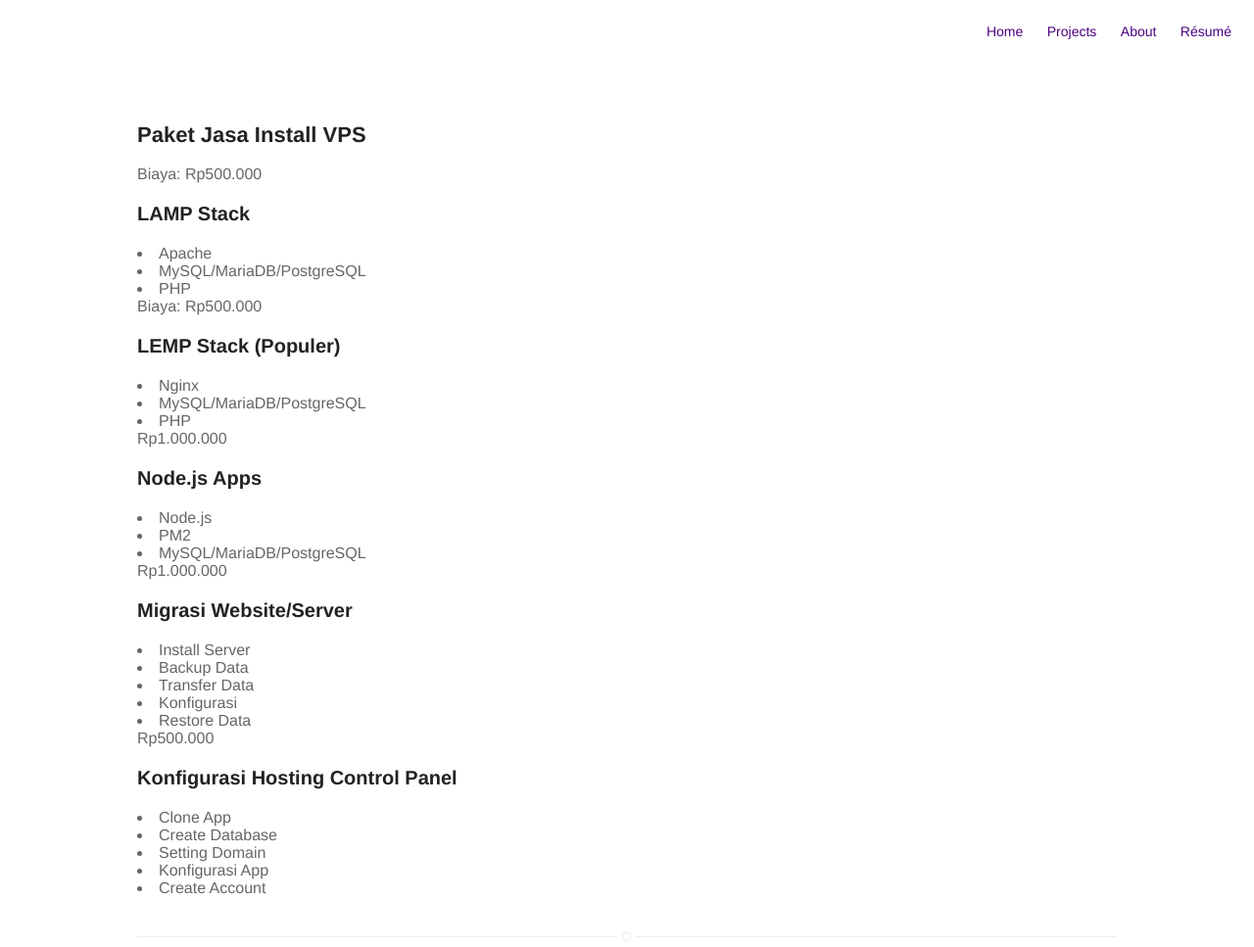
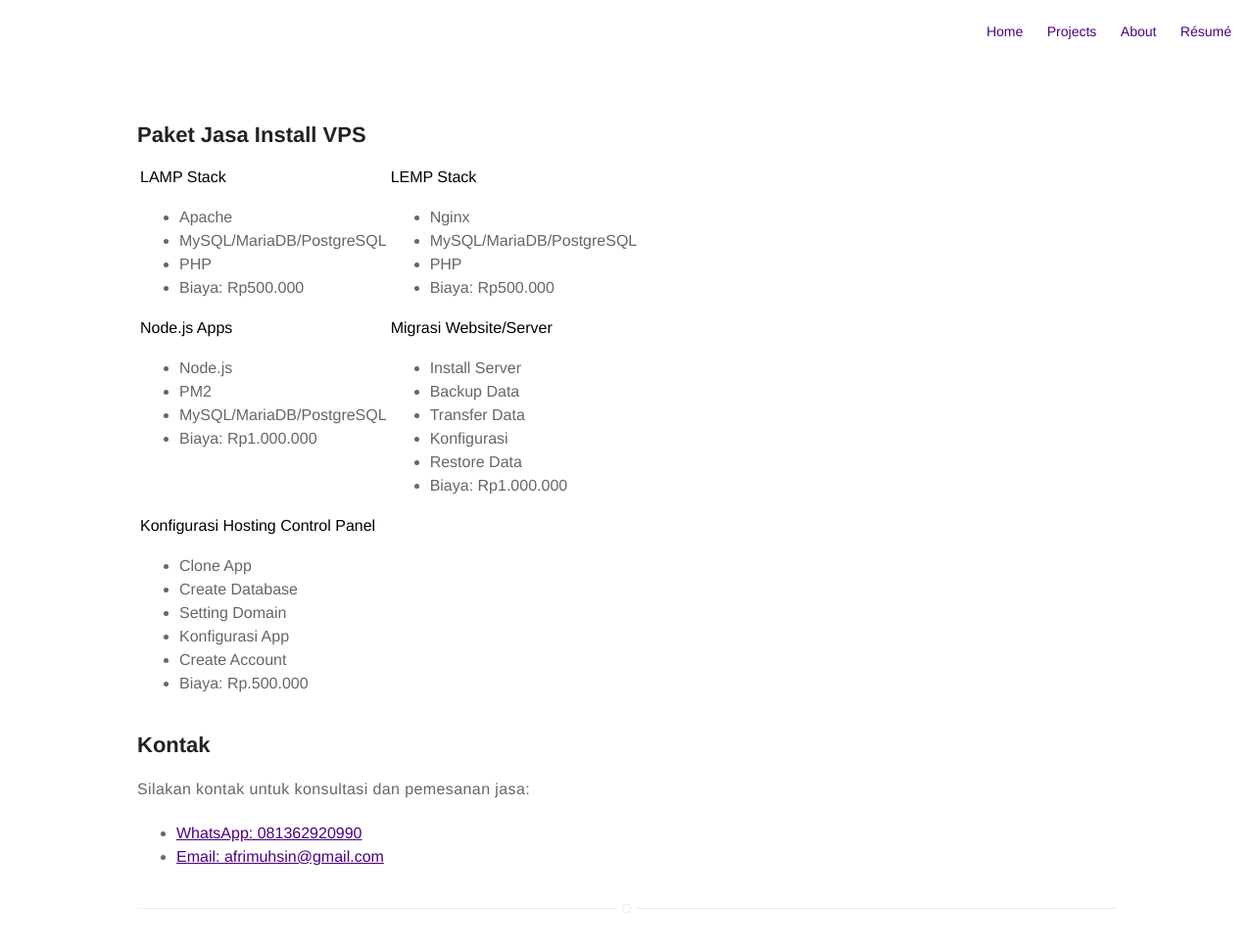
Before and after one commit to afridermawanginting/afridermawanginting.github.io, a Jekyll site: the page built from jasa.html, in a window 1280 px wide, cut to the strip 0-967 px from the top of the page. Shown: the whole strip at 98% size. Built offline with Jekyll 4.4.1, drawn with Linux system fonts in a browser that asks for light colours; nearby versions of some CDN libraries; emoji names are drawn with the system emoji font.

Commit message:
perbaikan tampilan

```diff
--- a/jasa.html
+++ b/jasa.html
@@ -14,51 +14,94 @@
             </div>
         {% endif %}
     {% endfor %} -->
+
     <div class="item">
         <h2 class="title">Paket Jasa Install VPS</h2>
     </div>
 
     <div class="item">
-        <aside>Biaya: Rp500.000 </aside>
-        <h3 class="title">LAMP Stack</h3>
+        <table class="table">
+            <tbody>
+              <tr>
+                <td>
+                    <strong>LAMP Stack</strong>
+                </td>
+                <td>
+                    <strong>LEMP Stack</strong>
+                </td>
+              </tr>
+              <tr valign="top">
+                <td>
+                    <ul>
                         <li>Apache</li>
                         <li>MySQL/MariaDB/PostgreSQL</li>
                         <li>PHP</li>
-    </div>
-
-    <div class="item">
-        <aside>Biaya: Rp500.000 </aside>
-        <h3 class="title">LEMP Stack (Populer)</h3>
+                        <li>Biaya: Rp500.000</li>
+                    </ul>
+                </td>
+                <td>
+                    <ul>
                         <li>Nginx</li>
                         <li>MySQL/MariaDB/PostgreSQL</li>
                         <li>PHP</li>
-    </div>
-
-    <div class="item">
-        <aside>Rp1.000.000 </aside>
-        <h3 class="title">Node.js Apps</h3>
+                        <li>Biaya: Rp500.000</li>
+                    </ul>
+                </td>
+              </tr>
+              <tr>
+                <td>
+                    <strong>Node.js Apps</strong>
+                </td>
+                <td>
+                    <strong>Migrasi Website/Server</strong>
+                </td>
+              </tr>
+              <tr valign="top">
+                <td>
+                    <ul>
                         <li>Node.js</li>
                         <li>PM2</li>
                         <li>MySQL/MariaDB/PostgreSQL</li>
-    </div>
-
-    <div class="item">
-        <aside>Rp1.000.000 </aside>
-        <h3 class="title">Migrasi Website/Server</h3>
+                        <li>Biaya: Rp1.000.000</li>
+                    </ul>
+                </td>
+                <td>
+                    <ul>
                         <li>Install Server</li>
                         <li>Backup Data</li>
                         <li>Transfer Data</li>
                         <li>Konfigurasi</li>
                         <li>Restore Data</li>
-    </div>
-
-    <div class="item">
-        <aside>Rp500.000 </aside>
-        <h3 class="title">Konfigurasi Hosting Control Panel</h3>
+                        <li>Biaya: Rp1.000.000</li>
+                    </ul>
+                </td>
+              </tr>
+              <tr>
+                <td>
+                    <strong>Konfigurasi Hosting Control Panel</strong>
+                </td>
+              </tr>
+              <tr valign="top">
+                <td>
+                    <ul>
                         <li>Clone App</li>
                         <li>Create Database</li>
                         <li>Setting Domain</li>
                         <li>Konfigurasi App</li>
                         <li>Create Account</li>
+                        <li>Biaya: Rp.500.000</li>
+                    </ul>
+                </td>
+              </tr>
+            </tbody>
+          </table>
+    </div>
+    <div class="item">
+        <h2 class="title">Kontak</h2>
+        <p>Silakan kontak untuk konsultasi dan pemesanan jasa:</p>
+        <ul>
+            <li><a href="whatsapp://send?text=Hello!&phone=081362920990">WhatsApp: 081362920990</a></li>
+            <li><a href="mailto:afrimuhsin@gmail.com">Email: afrimuhsin@gmail.com</a></li>
+        </ul>
     </div>
 </section>
```
Lines whose indentation alone changed are shown as unchanged.
